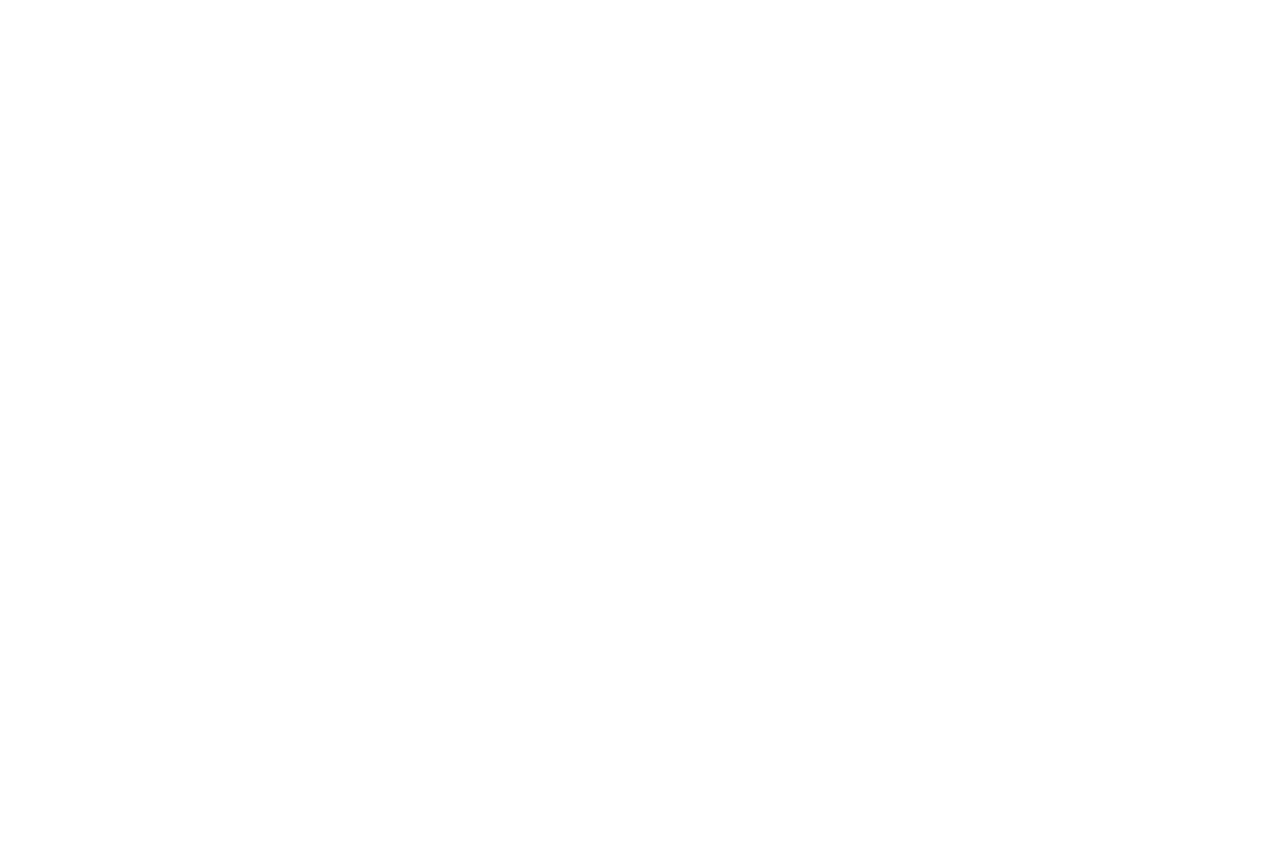
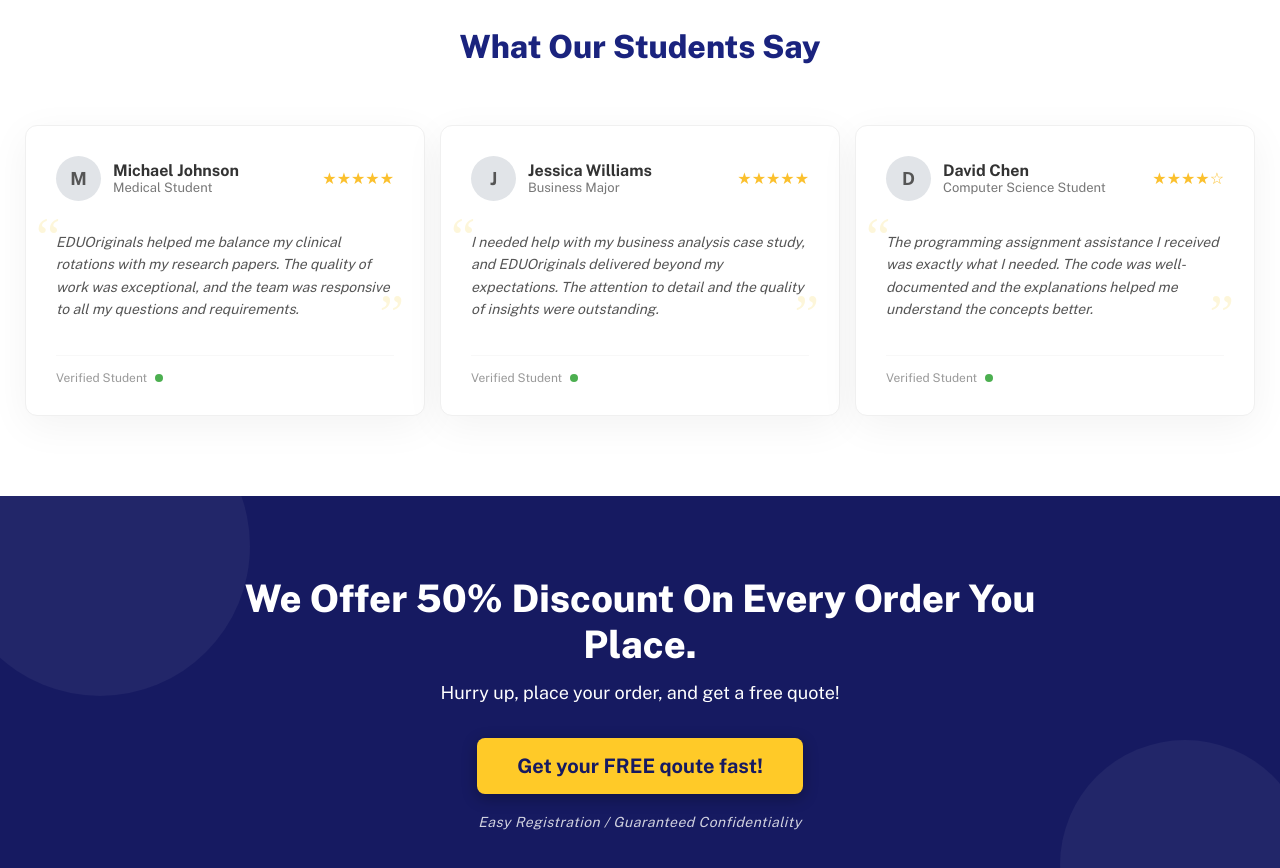
Before and after one commit to kashifjavaid1/Grade-boostera-websites, a React (Vite) app: page / in a window 1280 px wide. Shown: the part 1220-2088 px from the top of the page. Before the commit the page ends 1168 px from the top, so only its background shows below. Built offline with nearby package versions, Linux system fonts and the light colour scheme.

Commit message:
testimonilas-session

```diff
--- a/src/App.jsx
+++ b/src/App.jsx
@@ -11,6 +11,7 @@
 import './index.css';
 import WhatsAppWidget from './components/WhatsAppWidget/WhatsAppWidget.jsx';
 import RequestForm from './components/RequestForm/RequestForm.jsx';
+import Testimonials from './components/Testimonials/Testimonials.jsx';
 export default function App() {
   return (
     <>
@@ -50,6 +51,26 @@
       </section> */}
 
       <RequestForm />
+      <Testimonials />
+      <section className="discount-banner">
+        <div className="banner-bg-shape shape-1"></div>
+        <div className="banner-bg-shape shape-2"></div>
+
+        <div className="banner-content">
+          <h2 className="banner-heading">
+            We Offer 50% Discount On Every Order You Place.
+          </h2>
+          <p className="banner-subtext">
+            Hurry up, place your order, and get a free quote!
+          </p>
+          <button className="banner-btn-yellow">
+            Get your FREE qoute fast!
+          </button>
+          <p className="banner-footer-text">
+            Easy Registration / Guaranteed Confidentiality
+          </p>
+        </div>
+      </section>
     </>
   );
 }
--- /dev/null
+++ b/src/components/Testimonials/Testimonials.css
@@ -0,0 +1,137 @@
+.testimonials-section {
+    padding: 80px 20px;
+    background-color: #ffffff;
+    font-family: 'Inter', sans-serif;
+}
+
+.section-title {
+    font-size: 32px;
+    font-weight: 800;
+    color: #1a237e;
+    margin-bottom: 60px;
+    text-align: center;
+}
+
+.reviews-container {
+    display: flex;
+    justify-content: center;
+    gap: 15px;
+    flex-wrap: wrap;
+    max-width: 1240px;
+    margin: 0 auto;
+}
+
+.review-card {
+    background: #ffffff;
+    border-radius: 12px;
+    padding: 30px;
+    width: 400px;
+    box-shadow: 0 10px 40px rgba(0, 0, 0, 0.05);
+    border: 1px solid #f0f0f0;
+    display: flex;
+    flex-direction: column;
+    position: relative;
+}
+
+.review-header {
+    display: flex;
+    align-items: center;
+    gap: 12px;
+    margin-bottom: 20px;
+}
+
+.profile-circle {
+    width: 45px;
+    height: 45px;
+    background: #e1e4e8;
+    border-radius: 50%;
+    display: flex;
+    align-items: center;
+    justify-content: center;
+    font-weight: 700;
+    color: #555;
+    font-size: 18px;
+}
+
+.user-info h4 {
+    margin: 0;
+    font-size: 16px;
+    color: #333;
+    font-weight: 700;
+}
+
+.user-info p {
+    margin: 0;
+    font-size: 13px;
+    color: #777;
+}
+
+.stars-row {
+    margin-left: auto;
+    color: #fbc02d;
+    font-size: 16px;
+    display: flex;
+}
+
+.review-content {
+    position: relative;
+    padding: 10px 0;
+    flex-grow: 1;
+}
+
+.review-text {
+    font-size: 14px;
+    line-height: 1.6;
+    color: #555;
+    font-style: italic;
+    margin: 0;
+    position: relative;
+    z-index: 2;
+}
+
+.quote-icon-left {
+    position: absolute;
+    top: -15px;
+    left: -20px;
+    font-size: 55px;
+    color: #fdf5d2;
+    opacity: 0.8;
+    font-family: serif;
+}
+
+.quote-icon-right {
+    position: absolute;
+    bottom: -15px;
+    right: -10px;
+    font-size: 55px;
+    color: #fdf5d2;
+    opacity: 0.8;
+    font-family: serif;
+}
+
+.review-footer {
+    margin-top: 25px;
+    padding-top: 15px;
+    border-top: 1px solid #f8f8f8;
+    display: flex;
+    align-items: center;
+    gap: 8px;
+}
+
+.verified-text {
+    font-size: 12px;
+    color: #999;
+}
+
+.status-dot {
+    width: 8px;
+    height: 8px;
+    background-color: #4caf50;
+    border-radius: 50%;
+}
+
+@media (max-width: 768px) {
+    .review-card {
+        width: 100%;
+    }
+}
--- /dev/null
+++ b/src/components/Testimonials/Testimonials.jsx
@@ -0,0 +1,70 @@
+import React from 'react';
+import './Testimonials.css';
+
+const ReviewCard = ({ name, major, review, rating }) => {
+    return (
+        <div className="review-card">
+            {/* Header: Name aur Stars ek hi line mein */}
+            <div className="review-header">
+                <div className="profile-circle">{name.charAt(0)}</div>
+                <div className="user-info">
+                    <h4>{name}</h4>
+                    <p>{major}</p>
+                </div>
+                <div className="stars-row">
+                    {"★".repeat(rating)}{"☆".repeat(5 - rating)}
+                </div>
+            </div>
+
+            <div className="review-content">
+                <span className="quote-icon-left">“</span>
+                <p className="review-text">{review}</p>
+                <span className="quote-icon-right">”</span>
+            </div>
+
+            <div className="review-footer">
+                <span className="verified-text">Verified Student</span>
+                <span className="status-dot"></span>
+            </div>
+        </div>
+    );
+};
+
+const Testimonials = () => {
+    const reviewsData = [
+        {
+            name: "Michael Johnson",
+            major: "Medical Student",
+            rating: 5,
+            review: "EDUOriginals helped me balance my clinical rotations with my research papers. The quality of work was exceptional, and the team was responsive to all my questions and requirements."
+        },
+        {
+            name: "Jessica Williams",
+            major: "Business Major",
+            rating: 5,
+            review: "I needed help with my business analysis case study, and EDUOriginals delivered beyond my expectations. The attention to detail and the quality of insights were outstanding."
+        },
+        {
+            name: "David Chen",
+            major: "Computer Science Student",
+            rating: 4,
+            review: "The programming assignment assistance I received was exactly what I needed. The code was well-documented and the explanations helped me understand the concepts better."
+        }
+    ];
+
+    return (
+        <section className="testimonials-section">
+            <h2 className="section-title">What Our Students Say</h2>
+            <div className="reviews-container">
+                {reviewsData.map((item, index) => (
+                    <ReviewCard
+                        key={index}
+                        {...item}
+                    />
+                ))}
+            </div>
+        </section>
+    );
+};
+
+export default Testimonials;
--- a/src/index.css
+++ b/src/index.css
@@ -210,3 +210,93 @@
         width: 70px;
     }
 }
+
+
+
+
+.discount-banner {
+    background-color: #161a61;
+    padding: 80px 20px;
+    text-align: center;
+    position: relative;
+    overflow: hidden;
+    color: #ffffff;
+}
+
+.banner-bg-shape {
+    position: absolute;
+    background: rgba(255, 255, 255, 0.05);
+    border-radius: 50%;
+    z-index: 1;
+}
+
+.shape-1 {
+    width: 300px;
+    height: 300px;
+    top: -100px;
+    left: -50px;
+}
+
+.shape-2 {
+    width: 250px;
+    height: 250px;
+    bottom: -80px;
+    right: -30px;
+}
+
+.banner-content {
+    position: relative;
+    z-index: 2;
+    max-width: 900px;
+    margin: 0 auto;
+}
+
+.banner-heading {
+    font-size: 38px;
+    font-weight: 800;
+    margin-bottom: 15px;
+    line-height: 1.2;
+}
+
+.banner-subtext {
+    font-size: 18px;
+    margin-bottom: 35px;
+    font-weight: 400;
+}
+
+.banner-btn-yellow {
+    background-color: #ffca28;
+    color: #161a61;
+    border: none;
+    padding: 16px 40px;
+    font-size: 20px;
+    font-weight: 700;
+    border-radius: 8px;
+    cursor: pointer;
+    box-shadow: 0 4px 15px rgba(0, 0, 0, 0.3);
+    transition: all 0.3s ease;
+    margin-bottom: 20px;
+}
+
+.banner-btn-yellow:hover {
+    background-color: #ffb300;
+    transform: scale(1.05);
+}
+
+.banner-footer-text {
+    font-size: 14px;
+    font-style: italic;
+    opacity: 0.8;
+    letter-spacing: 0.5px;
+}
+
+@media (max-width: 768px) {
+    .banner-heading {
+        font-size: 28px;
+    }
+
+    .banner-btn-yellow {
+        width: 100%;
+        font-size: 18px;
+    }
+}
```
